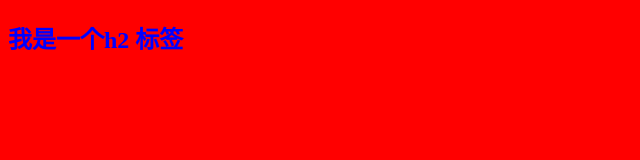
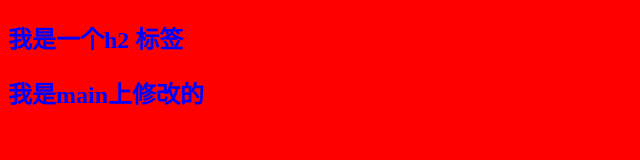
Before and after one commit to xaiobing/git-ceshi__1, a plain HTML site: page index.html in a window 1280 px wide. Shown: the whole page, without its empty margins (0-640 px from the left). Drawn offline with Linux system fonts and the light colour scheme.

Commit message:
在main上修改

```diff
--- a/index.html
+++ b/index.html
@@ -8,5 +8,6 @@
 </head>
 <body>
   <h2>我是一个h2 标签</h2>
+  <H2>我是main上修改的</H2>
 </body>
 </html>
```
